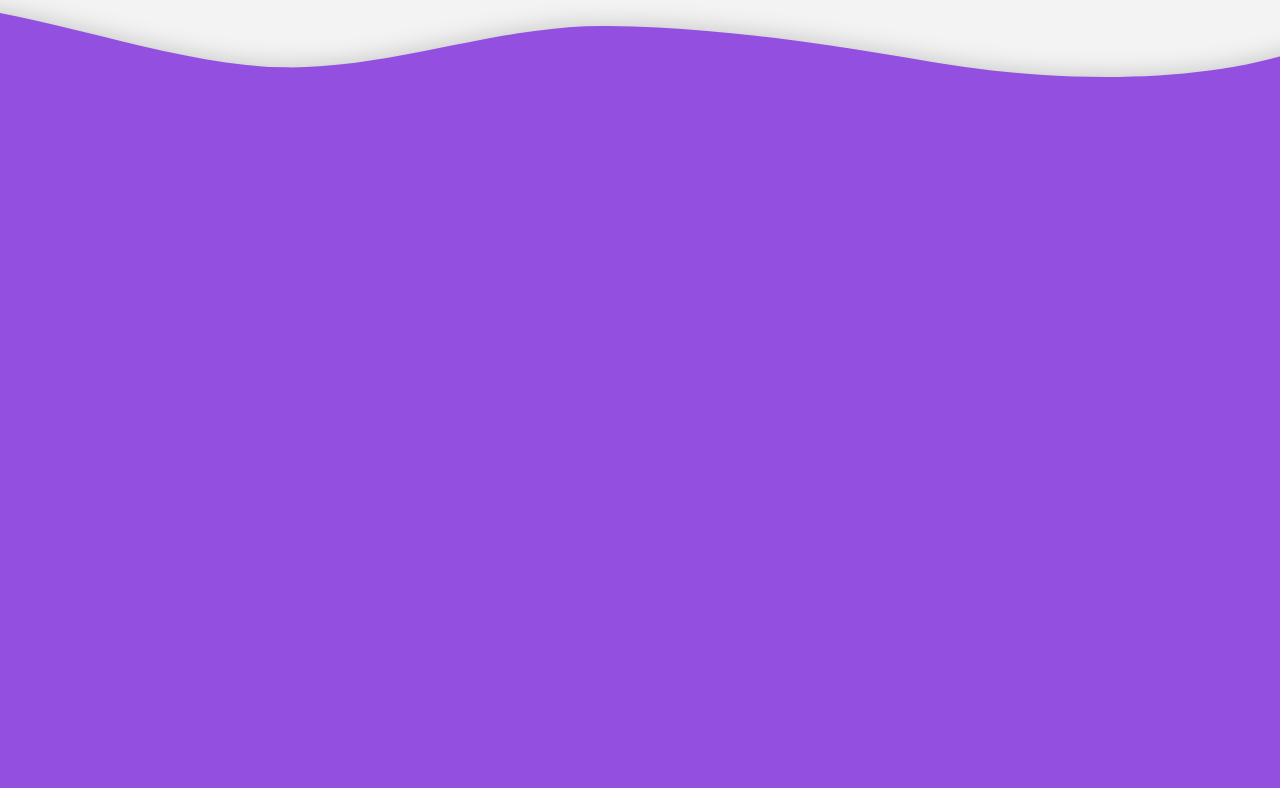
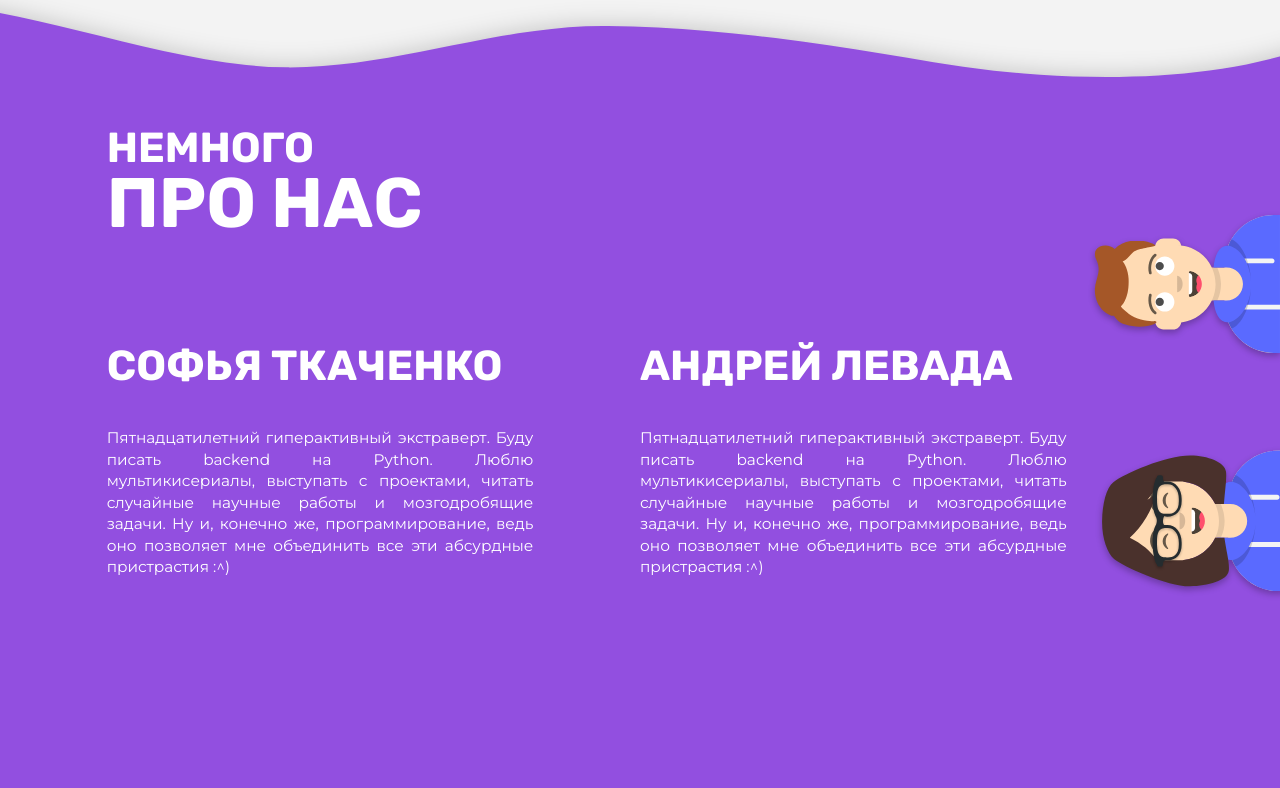
Before and after one commit to hippocampus-team/WebsiteOld, a Vue app: page / in a window 1280 px wide. Shown: the part 820-1608 px from the top of the page. Built offline with nearby package versions, Linux system fonts and the light colour scheme.

Commit message:
Bio section finished

```diff
--- /dev/null
+++ b/src/components/PersonBio.vue
@@ -0,0 +1,38 @@
+<template>
+  <div class="person-bio-wrapper">
+    <h2 class="person-bio-name uppertext">{{name | uppercase}}</h2>
+    <p class="person-bio-text">{{text}}</p>
+  </div>
+</template>
+
+<script>
+export default {
+  name: 'PersonBio',
+  props: {
+    name: String,
+    text: String
+  },
+  filters: {
+    uppercase(text) {
+      return text.toUpperCase();
+    }
+  }
+}
+</script>
+
+<style scoped lang="scss">
+.person-bio-wrapper {
+  color: base.$onPrimaryColor;
+
+  .person-bio-name {
+    margin-bottom: 40px;
+  }
+
+  p {
+    font-weight: 400;
+    text-align: justify;
+    line-height: 140%;
+    font-size: 1.2vw;
+  }
+}
+</style>
--- a/src/components/TitleText.vue
+++ b/src/components/TitleText.vue
@@ -41,8 +41,8 @@ function textColorToClass(color) {
 
 </script>
 
-<style scoped lang="scss">
-  a {
+<style lang="scss">
+  .title-wrapper a {
     font-family: Rubik, sans-serif;
     text-decoration: none;
   }
--- a/src/components/sections/BioSection.vue
+++ b/src/components/sections/BioSection.vue
@@ -1,6 +1,20 @@
 <template>
   <div id="bio-section" class="section">
     <div class="content-wrapper">
+      <TitleText class="bio-title"
+                 text="Про нас" textColor="on-primary"
+                 uppertext="Немного" uppertextColor="on-primary"/>
+
+      <div class="bios-wrapper">
+        <PersonBio v-for="(bio, i) in bios" :key="i"
+                   :name="bio.name" :text="bio.text"/>
+      </div>
+
+      <div class="bio-avatars-wrapper">
+        <img class="bio-avatar" src="@/assets/avatar_andrew.svg" alt="">
+        <img class="bio-avatar" src="@/assets/avatar_sonia.svg" alt="">
+      </div>
+
       <TitleText class="projects-title"
                  text="Проекты" textColor="on-primary"
                  uppertext="Наши" uppertextColor="on-primary"/>
@@ -14,11 +28,27 @@
 
 <script>
 import TitleText from "@/components/TitleText";
+import PersonBio from "@/components/PersonBio";
 
 export default {
   name: 'BioSection',
   components: {
+    PersonBio,
     TitleText
+  },
+  data() {
+    return {
+      bios: [
+        {
+          name: "Софья Ткаченко",
+          text: "Пятнадцатилетний гиперактивный экстраверт. Буду писать backend на Python. Люблю мультикисериалы, выступать с проектами, читать случайные научные работы и мозгодробящие задачи. Ну и, конечно же, программирование, ведь оно позволяет мне объединить все эти абсурдные пристрастия :^)"
+        },
+        {
+          name: "Андрей Левада",
+          text: "Пятнадцатилетний гиперактивный экстраверт. Буду писать backend на Python. Люблю мультикисериалы, выступать с проектами, читать случайные научные работы и мозгодробящие задачи. Ну и, конечно же, программирование, ведь оно позволяет мне объединить все эти абсурдные пристрастия :^)"
+        },
+      ]
+    }
   }
 }
 </script>
@@ -30,6 +60,30 @@ export default {
 
   display: flex;
   flex-direction: column;
+}
+
+.bio-title {
+  margin-top: 40px;
+  margin-bottom: base.$unit;
+}
+
+.bios-wrapper {
+  display: flex;
+  flex-direction: row;
+  gap: base.$unit;
+  margin-right: base.$unit;
+}
+
+.bio-avatars-wrapper {
+  width: base.$unit * 1.8;
+
+  position: absolute;
+  top: base.$unit;
+  right: - base.$unit;
+
+  display: flex;
+  flex-direction: column;
+  gap: base.$unit / 2;
 }
 
 .projects-title {
```
Also changed, not shown: src/assets/avatar_andrew.svg (added), src/assets/avatar_sonia.svg (added).
